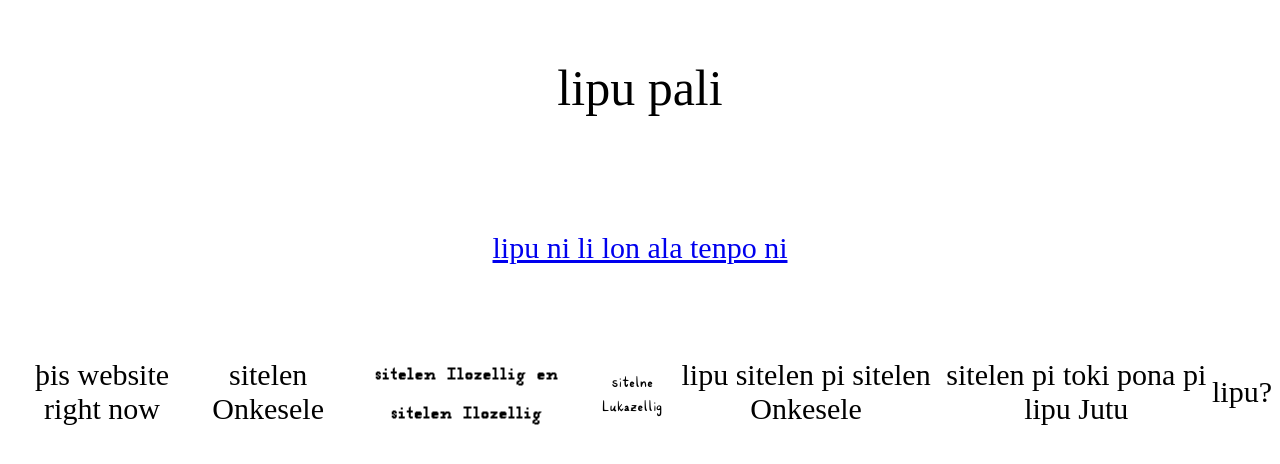
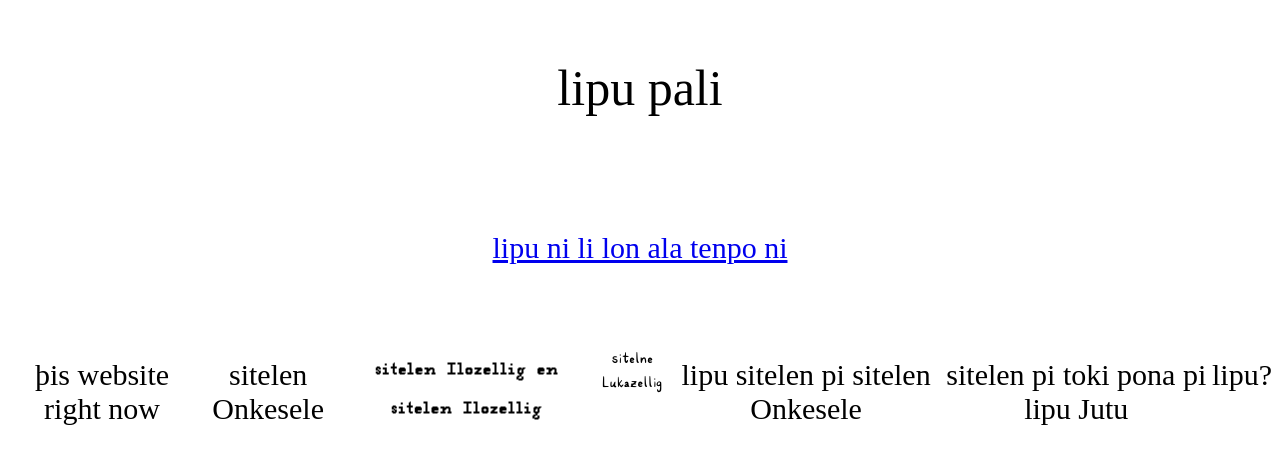
Before and after one commit to yan-Mayeka/yan-Mayeka.github.io, a plain HTML site: page lipu/Latin/lipu-pali.html in a window 1280 px wide. Drawn offline with Linux system fonts and the light colour scheme; a web font is replaced by a local one.

Commit message:
Update lipu-pali.html

```diff
--- a/lipu/Latin/lipu-pali.html
+++ b/lipu/Latin/lipu-pali.html
@@ -15,7 +15,7 @@
   <div style="display: flex; justify-content: center; align-items: center; height: 20vh;">
     <a href="/index.html"; class="Towitela";>lipu ni li lon ala tenpo ni</a>
   </div>
-  <div style="display: flex; justify-content: center; align-items: center; text-align: center;">
+  <div style="display: flex; justify-content: center; text-align: center;">
     <p class="Towitela">þis website right now</p>
     <p class="Towitela">sitelen Onkesele</p>
     <p class="Ilozellig">sitelen Ilozellig en sitelen Ilozellig</p>
```
